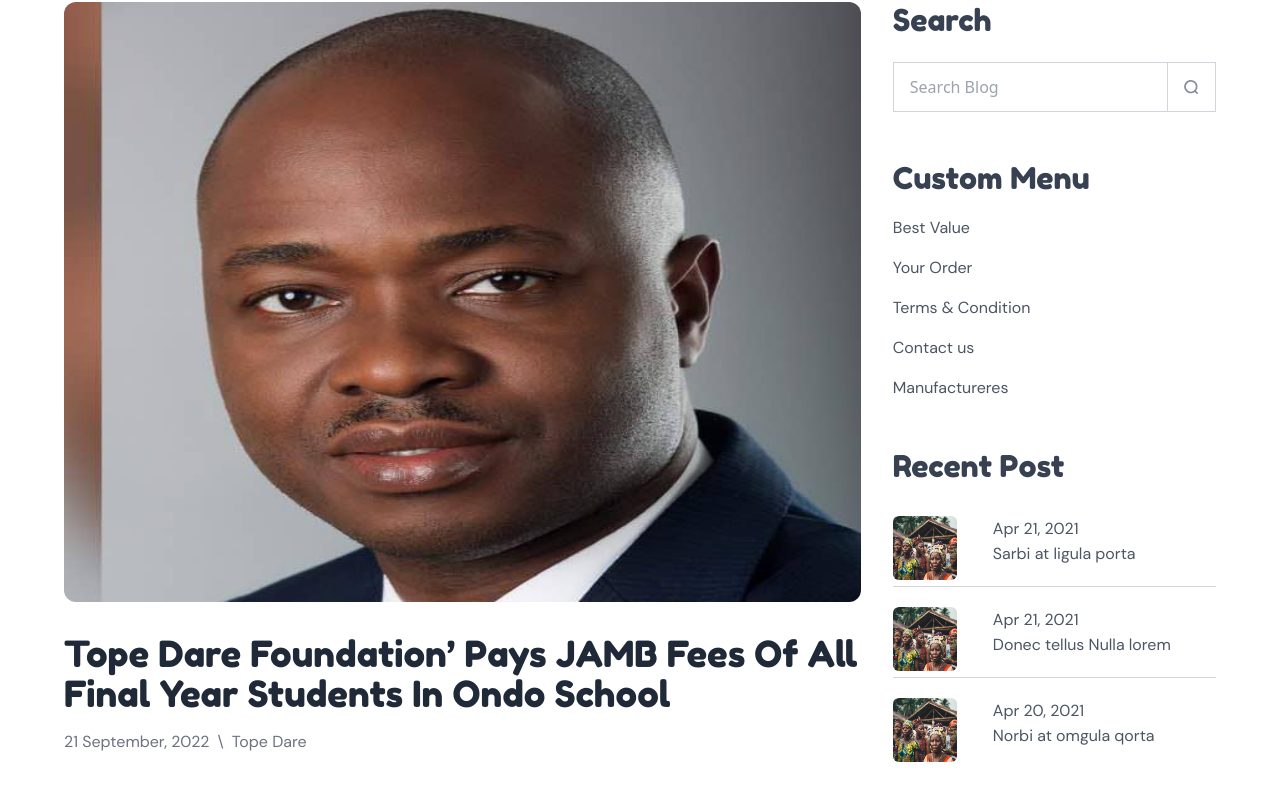
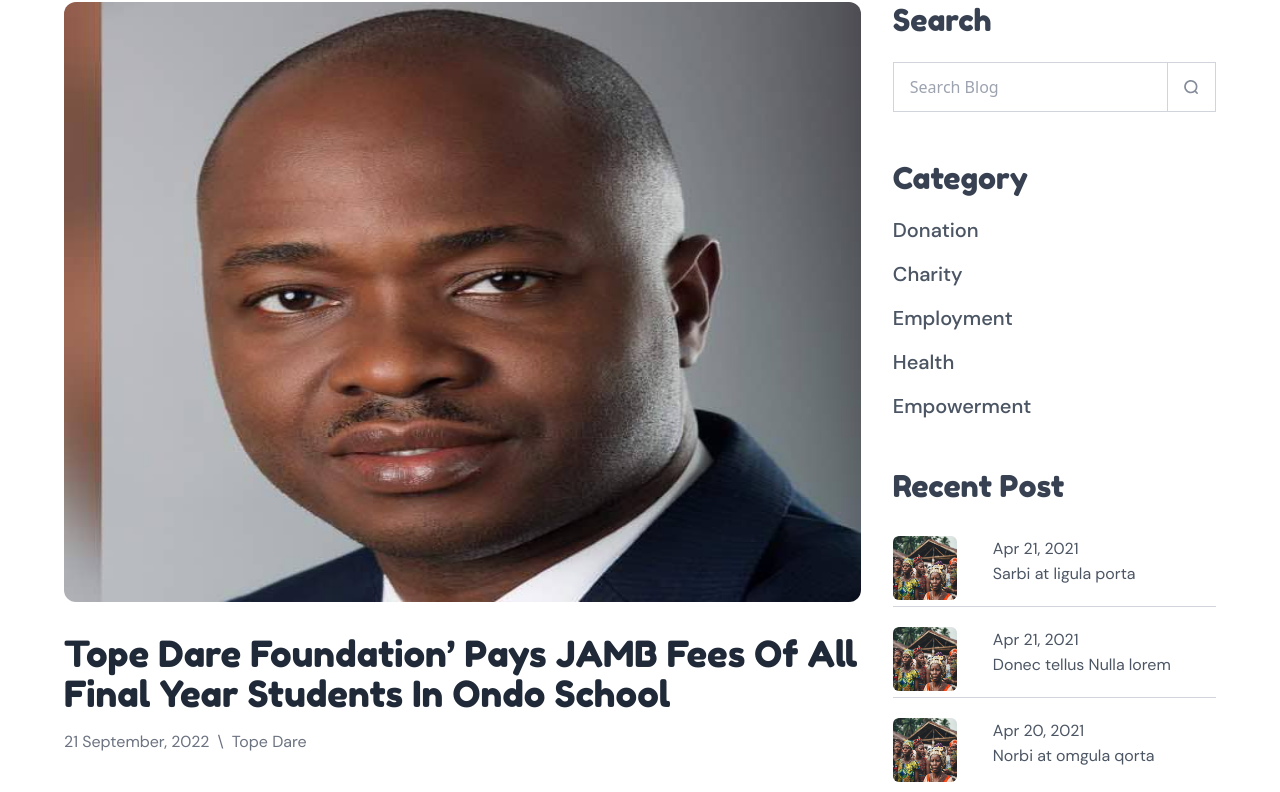
Before and after one commit to RACHID-WEBDEV/topedare, a React (Create React App) app: page /blog/1 in a window 1280 px wide. Shown: the part 570-1362 px from the top of the page. Built offline with nearby package versions, Linux system fonts and the light colour scheme.

Commit message:
Modified blog details page

```diff
--- a/src/index.css
+++ b/src/index.css
@@ -100,6 +100,15 @@
     height: 40px !important;
     margin: 30px;
   }
+}
+.chip {
+  font-size: 0.7rem;
+  background: linear-gradient(to right, #6190e8, #a7bfe8);
+  color: #fff;
+  padding: 0.3rem 0.5rem;
+  border-radius: 5px;
+  width: fit-content;
+  text-transform: capitalize;
 }
 .custom-shadow {
   box-shadow: rgba(0, 0, 0, 0.35) 0px 5px 15px;
--- a/src/pages/BlogDetail.js
+++ b/src/pages/BlogDetail.js
@@ -7,6 +7,20 @@
 import BlogBtn from '../components/form/BlogBtn';
 import blogdata from '../data/blog';
 
+const SearchBar = ({ formSubmit, value, handleSearchKey, clearSearch }) => (
+    <div className='searchBar-wrap'>
+        <form onSubmit={formSubmit}>
+            <input
+                type='text'
+                placeholder='Search By Category'
+                value={value}
+                onChange={handleSearchKey}
+            />
+            {value && <span onClick={clearSearch}>X</span>}
+            <button>Go</button>
+        </form>
+    </div>
+);
 
 const BlogDetails = () => {
     const { id } = useParams();
@@ -41,17 +55,17 @@
                                 </div>
 
                                 <div className="mb-12 text-gray-600">
-                                    <h4 className="font-medium text-lg text-gray-700 xl:text-3xl text-dark capitalize mb-5">Custom Menu</h4>
+                                    <h4 className="font-medium text-lg text-gray-700 xl:text-3xl text-dark capitalize mb-5">Category</h4>
                                     <ul>
-                                        <li className="mb-4"><Link to="" className="text-base transition-all hover:text-orange">Best Value</Link></li>
+                                        <li className="mb-4"><Link to="" className="text-xl font-medium transition-all hover:text-tdf-blue-100">Donation</Link></li>
 
-                                        <li className="mb-4"><Link to="" className="text-base transition-all hover:text-orange">Your Order</Link></li>
+                                        <li className="mb-4"><Link to="" className="text-xl font-medium transition-all hover:text-tdf-blue-100">Charity</Link></li>
 
-                                        <li className="mb-4"><Link to="" className="text-base transition-all hover:text-orange">Terms & Condition</Link></li>
+                                        <li className="mb-4"><Link to="" className="text-xl font-medium transition-all hover:text-tdf-blue-100">Employment</Link></li>
 
-                                        <li className="mb-4"><Link to="" className="text-base transition-all hover:text-orange">Contact us</Link></li>
+                                        <li className="mb-4"><Link to="" className="text-xl font-medium transition-all hover:text-tdf-blue-100">Health</Link></li>
 
-                                        <li className="mb-4"><Link to="" className="text-base transition-all hover:text-orange">Manufactureres</Link></li>
+                                        <li className="mb-4"><Link to="" className="text-xl font-medium transition-all hover:text-tdf-blue-100">Empowerment</Link></li>
                                     </ul>
                                 </div>
 
@@ -94,7 +108,7 @@
                                     </div>
                                 </div>
 
-                                <div className="mb-12 text-gray-600 ">
+                                {/* <div className="mb-12 text-gray-600 ">
                                     <h4 className="font-medium text-gray-700  text-lg xl:text-3xl text-dark capitalize">Archive</h4>
 
                                     <span className="font-medium text-base text-dark capitalize my-4 block"> April 2021</span>
@@ -104,7 +118,7 @@
                                         <li className="mb-4"><Link to="" className="text-base transition-all hover:text-orange" ><i className="icofont-rounded-right" /> Norbi at omgula qorta</Link></li>
                                         <li className="mb-4"><Link to="" className="text-base transition-all hover:text-orange" ><i className="icofont-rounded-right" /> Mithout wery warkness</Link></li>
                                     </ul>
-                                </div>
+                                </div> */}
 
                                 <div>
                                     <h4 className="font-medium text-lg text-gray-700  xl:text-3xl text-dark capitalize mb-10">Tags</h4>
@@ -144,7 +158,7 @@
                                         el contenido del texto de un sitio mientras que mira su diseño.
                                     </blockquote> */}
 
-
+                                    {/* <div className="chip "> AnimateArrow</div> */}
                                     <div className="flex flex-wrap justify-between  my-8">
                                         <BlogBtn title="Back" url={-1} arrow={false} />
                                         <div className="flex flex-wrap items-center">
@@ -173,7 +187,7 @@
                                     </div>
 
 
-                                    <div>
+                                    {/* <div>
                                         <h4 className="mb-8 font-medium text-gray-700 text-lg uppercase">Leave a comment</h4>
                                         <form method="post" action="#">
                                             <div className="grid grid-cols-2 gap-x-4">
@@ -190,7 +204,7 @@
                                                 </div>
                                             </div>
                                         </form>
-                                    </div>
+                                    </div> */}
                                 </div>
                                     : <h1 className="text-gray-900">No Blog Found</h1>
                             }
```
